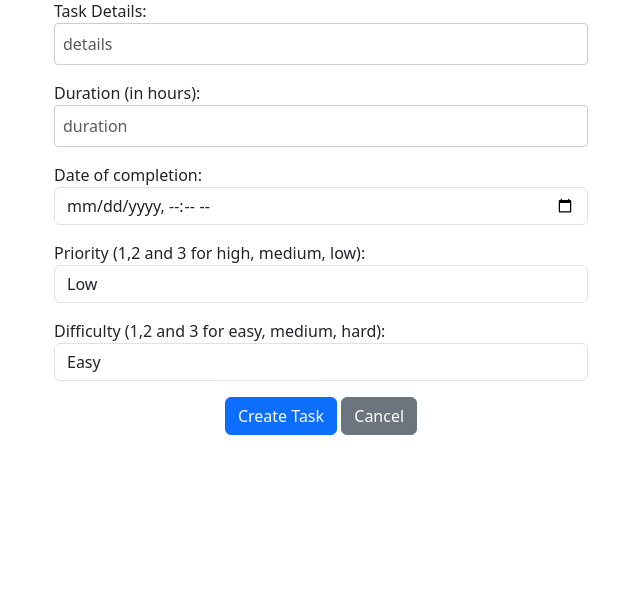
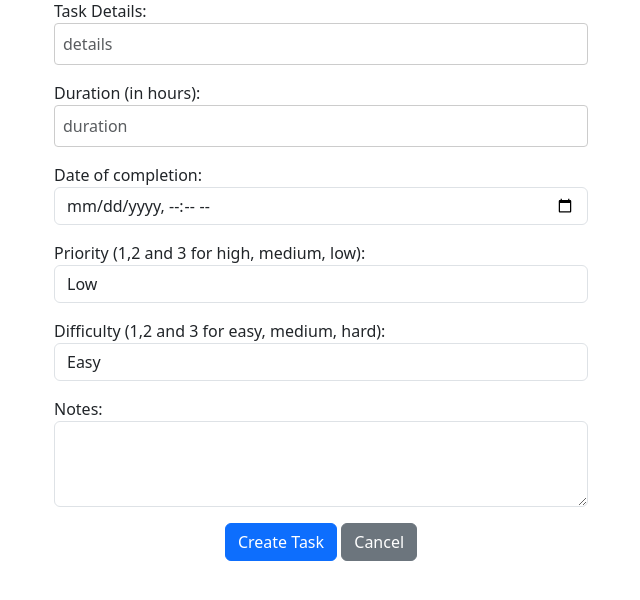
Before and after one commit to DeObjectifOne/CS-code, a Python web app: template Coding time!/website/templates/creation.html in a window 1280 px wide. Shown: the part 161-761 px from the top of the page, without its empty margins (319-959 px from the left). Run offline with Jinja, Linux system fonts and the light colour scheme; the template is opened without the code that fills it, so the values that code supplies are empty; some libraries are stand-ins or nearby versions.

Commit message:
Update creation.html

```diff
--- a/Coding time!/website/templates/creation.html
+++ b/Coding time!/website/templates/creation.html
@@ -82,6 +82,19 @@
                     </div>
                 </div>
 
+                <div class="mb-3">
+                    <label for="details">Notes:</label>
+                    <div class="input-group justify-content-center">
+                        <textarea
+                            id="notes"
+                            name="notes"
+                            class="form-control"
+                            placeholder="Add any notes here"
+                            rows="3">
+                        </textarea>
+                    </div>
+                </div>
+
                 <div class="text-center">
                     <button
                         type="submit"
```
